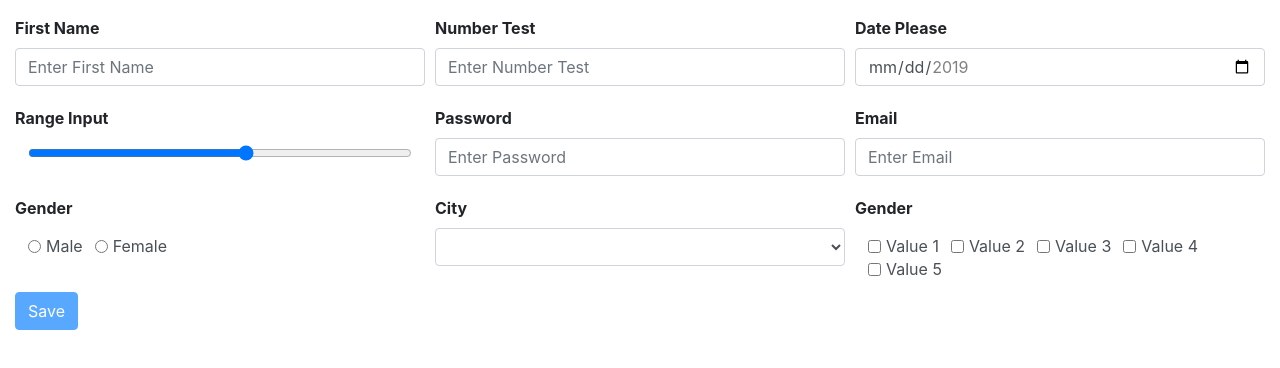
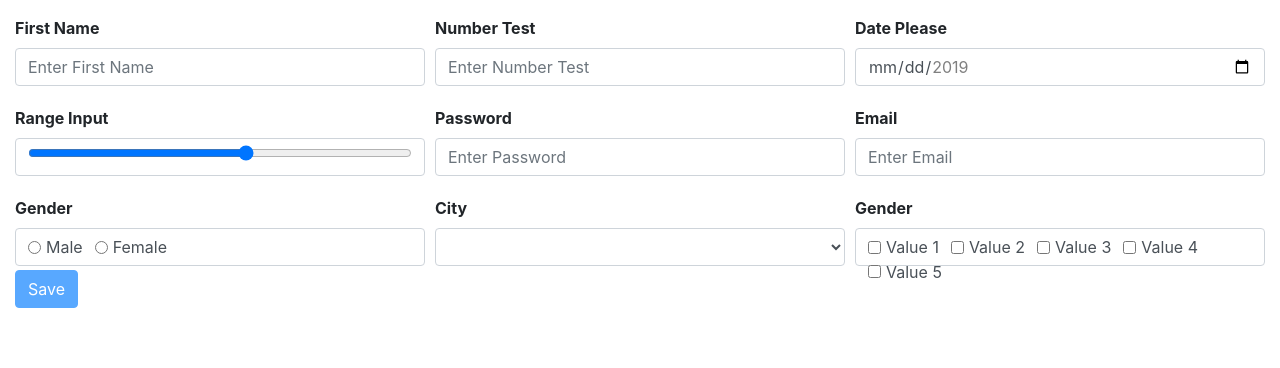
Before and after one commit to vamseeuxd/dynamic-form, an Angular app: page / in a window 1280 px wide. Shown: the top 368 px of the page. Built offline with nearby package versions, Linux system fonts and the light colour scheme.

Commit message:
Refactored Styles

```diff
--- a/src/app/dynamic-form/dynamic-form.component.html
+++ b/src/app/dynamic-form/dynamic-form.component.html
@@ -98,8 +98,7 @@
 
         <!--  ************************************* Range ************************************* -->
        <span *ngSwitchCase="'range'">
-            <div class="form-control"
-                 style="background-color: transparent;border: 1px solid transparent;border-radius: 0px;line-height: 1.4;">
+            <div class="form-control form-controller-bg">
                <input [(ngModel)]="data[option.name]"
                       [disabled]="option.disabled"
                       [required]="option.required"
@@ -186,8 +185,7 @@
 
         <!--  ************************************* Radio ************************************* -->
         <div *ngSwitchCase="'radio'">
-            <div class="form-control"
-                 style="height: auto;background-color: transparent;border: 1px solid transparent;border-radius: 0px;line-height: 1.4;">
+            <div class="form-control form-controller-bg">
               <div class="form-check form-check-inline"
                    *ngFor="let subOption of option.dataProvider">
                   <input [(ngModel)]="data[option.name]"
@@ -230,8 +228,7 @@
 
         <!--  ************************************* Checkbox ************************************* -->
         <div *ngSwitchCase="'checkbox'">
-            <div class="form-control"
-                 style="height: auto;background-color: transparent;border: 1px solid transparent;border-radius: 0px;line-height: 1.4;">
+            <div class="form-control form-controller-bg">
               <div *ngFor="let subOption of option.dataProvider"
                    class="form-check form-check-inline">
                   <input (change)="onCheckboxValueChange(data[option.name],subOption['value'],$event)"
--- a/src/app/dynamic-form/dynamic-form.component.scss
+++ b/src/app/dynamic-form/dynamic-form.component.scss
@@ -0,0 +1,9 @@
+host {
+  .form-controller-bg {
+    height: auto;
+    background-color: transparent;
+    border: 1px solid transparent;
+    border-radius: 0px;
+    line-height: 1.4;
+  }
+}
```
